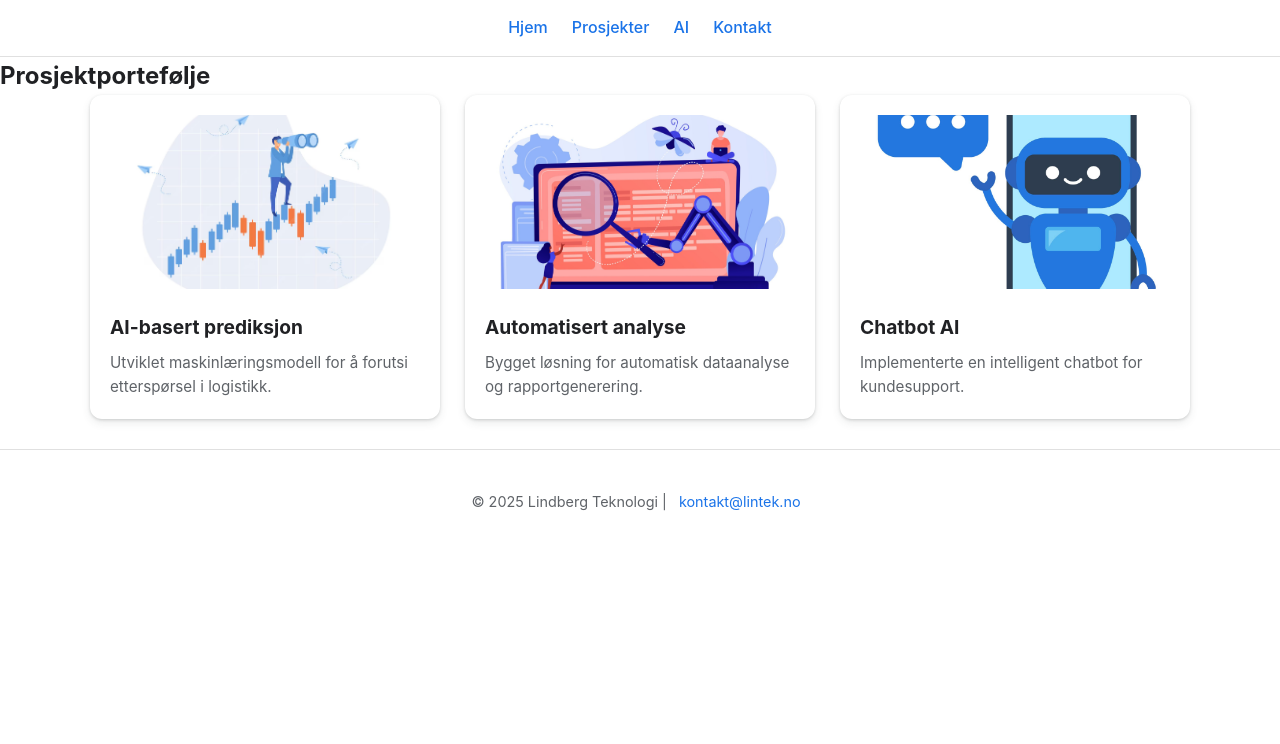
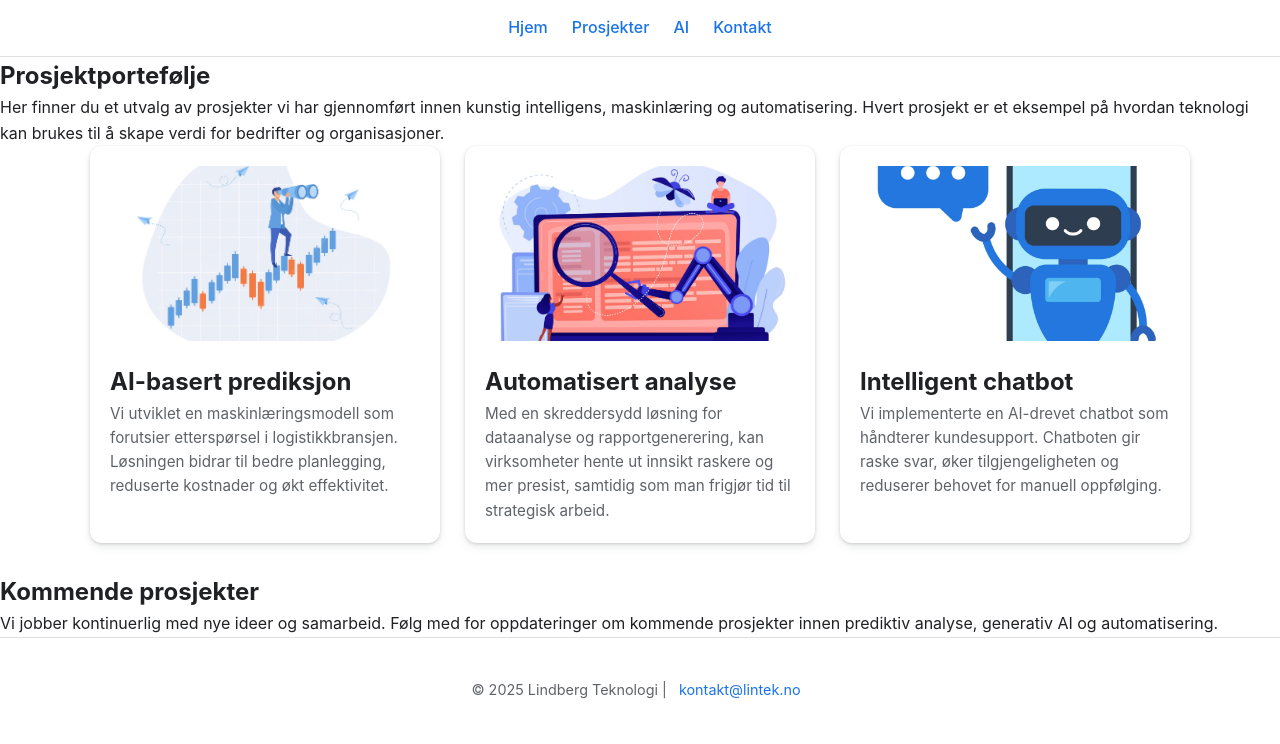
Before and after one commit to miclindb/lintek, a plain HTML site: page portfolio.html in a window 1280 px wide. Drawn offline with Linux system fonts and the light colour scheme.

Commit message:
Update portfolio.html

```diff
--- a/portfolio.html
+++ b/portfolio.html
@@ -1,45 +1,90 @@
 <!DOCTYPE html>
 <html lang="no">
 <head>
+  <!-- ========== Metadata ========== -->
   <meta charset="UTF-8">
   <meta name="viewport" content="width=device-width, initial-scale=1.0">
   <title>Lindberg Teknologi | Prosjekter</title>
+
+  <!-- CSS -->
   <link rel="stylesheet" href="css/style.css">
 </head>
 <body>
 
+  <!-- ========== Navigasjonsmeny ========== -->
   <nav class="navbar">
     <a href="index.html">Hjem</a>
-    <a href="portfolio.html">Prosjekter</a>
+    <a href="portfolio.html" aria-current="page">Prosjekter</a>
     <a href="ai.html">AI</a>
     <a href="mailto:kontakt@lintek.no">Kontakt</a>
   </nav>
 
-  <section class="portfolio fade-in">
-    <h2>Prosjektportefølje</h2>
-    <div class="projects-grid">
-      <div class="project-card fade-in">
-        <img src="images/prosjekt1.png" alt="Prosjekt 1">
-        <h3>AI-basert prediksjon</h3>
-        <p>Utviklet maskinlæringsmodell for å forutsi etterspørsel i logistikk.</p>
-      </div>
-      <div class="project-card fade-in">
-        <img src="images/prosjekt2.png" alt="Prosjekt 2">
-        <h3>Automatisert analyse</h3>
-        <p>Bygget løsning for automatisk dataanalyse og rapportgenerering.</p>
-      </div>
-      <div class="project-card fade-in">
-        <img src="images/prosjekt3.png" alt="Prosjekt 3">
-        <h3>Chatbot AI</h3>
-        <p>Implementerte en intelligent chatbot for kundesupport.</p>
-      </div>
-    </div>
-  </section>
+  <!-- ========== Hovedinnhold ========== -->
+  <main class="portfolio fade-in">
 
+    <!-- Introduksjon -->
+    <section class="fade-in">
+      <h1>Prosjektportefølje</h1>
+      <p>
+        Her finner du et utvalg av prosjekter vi har gjennomført innen kunstig intelligens,
+        maskinlæring og automatisering. Hvert prosjekt er et eksempel på hvordan teknologi
+        kan brukes til å skape verdi for bedrifter og organisasjoner.
+      </p>
+    </section>
+
+    <!-- Prosjektoversikt -->
+    <section class="projects-grid">
+
+      <!-- Prosjekt 1 -->
+      <article class="project-card fade-in">
+        <img src="images/prosjekt1.png" alt="Visualisering av AI-basert prediksjonsmodell">
+        <h2>AI-basert prediksjon</h2>
+        <p>
+          Vi utviklet en maskinlæringsmodell som forutsier etterspørsel i logistikkbransjen.
+          Løsningen bidrar til bedre planlegging, reduserte kostnader og økt effektivitet.
+        </p>
+      </article>
+
+      <!-- Prosjekt 2 -->
+      <article class="project-card fade-in">
+        <img src="images/prosjekt2.png" alt="Dashboard for automatisert analyse">
+        <h2>Automatisert analyse</h2>
+        <p>
+          Med en skreddersydd løsning for dataanalyse og rapportgenerering, kan virksomheter
+          hente ut innsikt raskere og mer presist, samtidig som man frigjør tid til strategisk arbeid.
+        </p>
+      </article>
+
+      <!-- Prosjekt 3 -->
+      <article class="project-card fade-in">
+        <img src="images/prosjekt3.png" alt="Chatbot som hjelper kunder med support">
+        <h2>Intelligent chatbot</h2>
+        <p>
+          Vi implementerte en AI-drevet chatbot som håndterer kundesupport.
+          Chatboten gir raske svar, øker tilgjengeligheten og reduserer behovet for manuell oppfølging.
+        </p>
+      </article>
+
+    </section>
+
+    <!-- Fremtidige prosjekter -->
+    <section class="fade-in">
+      <h2>Kommende prosjekter</h2>
+      <p>
+        Vi jobber kontinuerlig med nye ideer og samarbeid. Følg med for oppdateringer om kommende
+        prosjekter innen prediktiv analyse, generativ AI og automatisering.
+      </p>
+    </section>
+
+  </main>
+
+  <!-- ========== Footer ========== -->
   <footer class="fade-in">
-    &copy; 2025 Lindberg Teknologi | <a href="mailto:kontakt@lintek.no">kontakt@lintek.no</a>
+    &copy; 2025 Lindberg Teknologi |
+    <a href="mailto:kontakt@lintek.no">kontakt@lintek.no</a>
   </footer>
 
+  <!-- ========== Script ========== -->
   <script src="js/scrollFade.js"></script>
 </body>
 </html>
```
